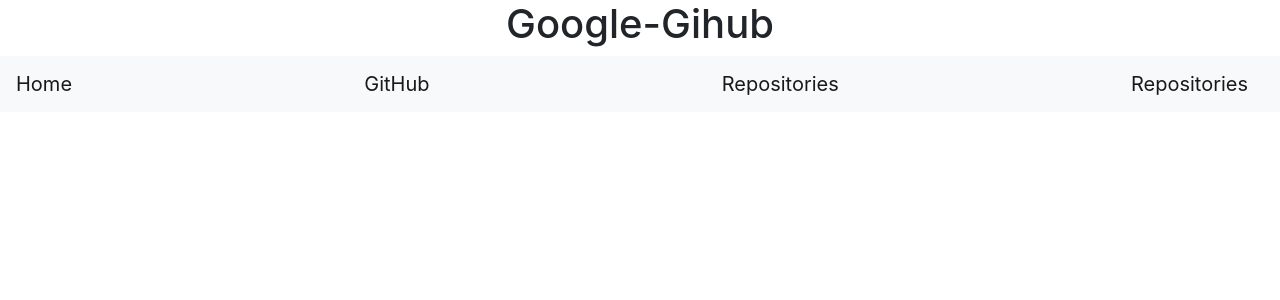
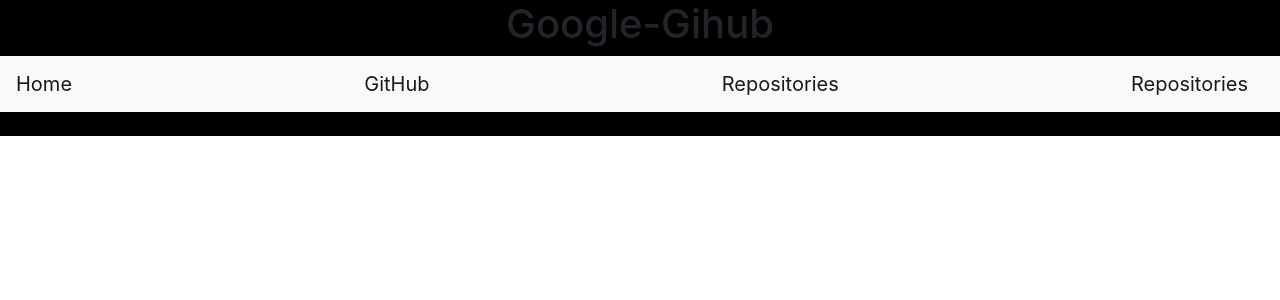
Before and after one commit to feysal-Ibrahim/Google-Github, an Angular app: page / in a window 1280 px wide. Shown: the top 300 px of the page. Built offline with nearby package versions, Linux system fonts and the light colour scheme.

Commit message:
add background color of the navbar to be black

```diff
--- a/src/app/app.component.css
+++ b/src/app/app.component.css
@@ -1,9 +1,10 @@
-/* .container-flex {
+.container-flex {
     background-color: black;
-    padding: 60px;
+    /* padding: 60px; */
 }
 
-h1 {
+
+/* h1 {
     text-align: center;
     color: #369;
     float: left;
@@ -19,3 +20,5 @@
     font-size: 20px;
     display: inline;
 } */
+
+*/
```
